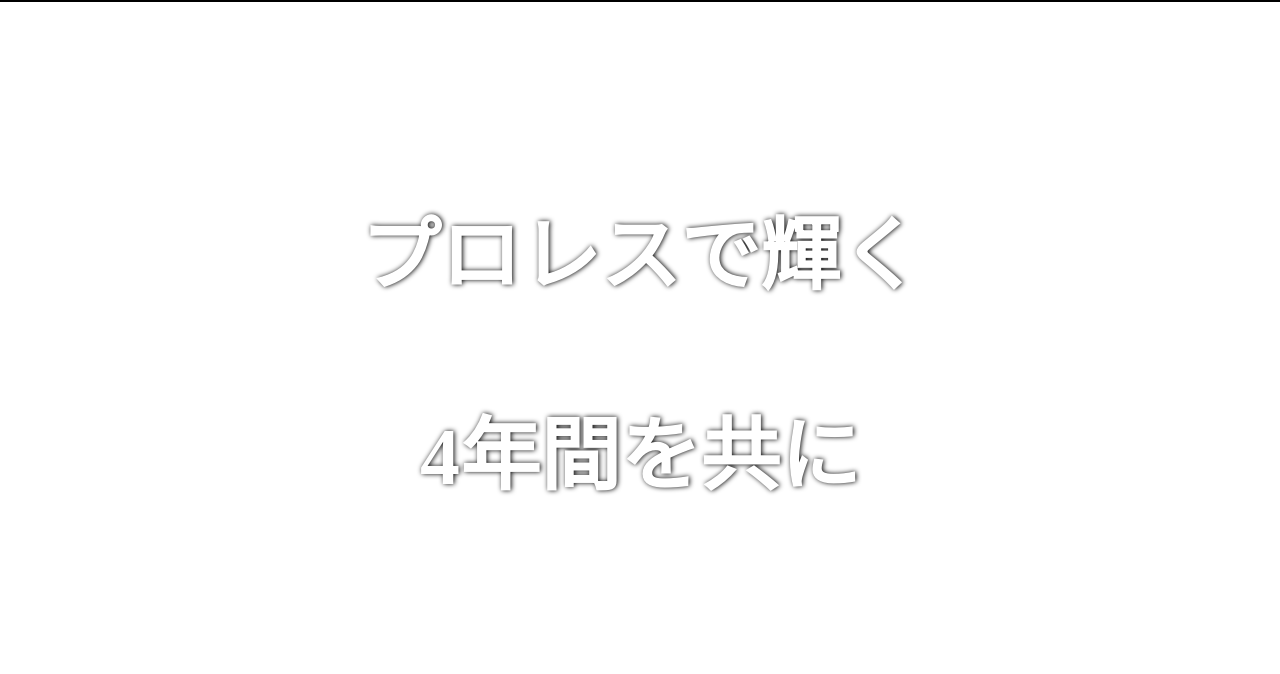
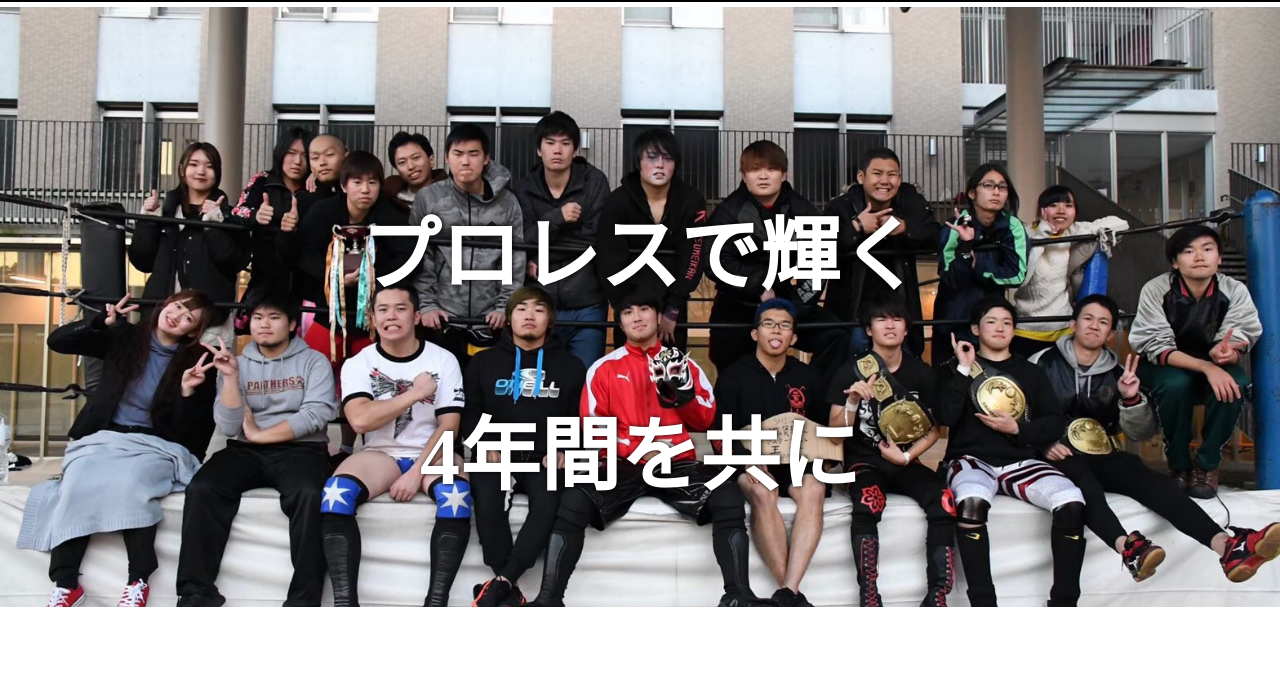
Before and after one commit to RWF-account/circle, a plain HTML site: page index.html in a window 1280 px wide. Shown: the part 83-757 px from the top of the page. Drawn offline with nearby package versions, Linux system fonts and the light colour scheme.

Commit message:
Update style.css

```diff
--- a/style.css
+++ b/style.css
@@ -58,7 +58,7 @@ a{
 .main-logo{
   height: 600px;
   /*トプ画*/
-  background-image: url(pictures/9.);
+  background-image: url(pictures/9.jpg);
   background-size: cover;
   background-position: 50% 50%;
 }
```
